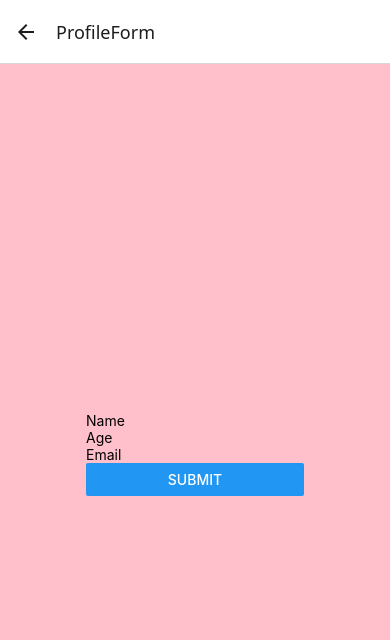
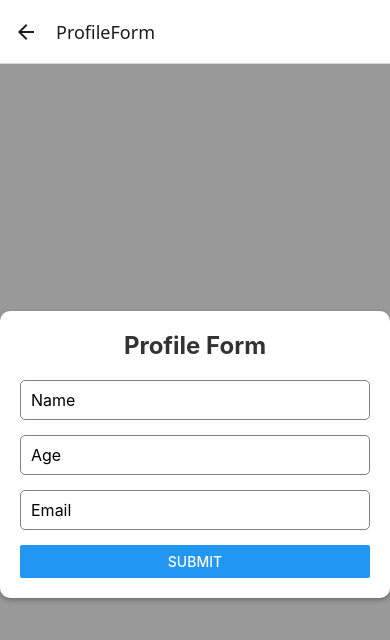
Before and after one commit to sanjeev-san/MyApp, a React Native app: screen /ProfileForm in a window 390 px wide. Shown: the top 640 px of the page. Built offline with nearby package versions, Linux system fonts and the light colour scheme.

Commit message:
changed styling

```diff
--- a/Home.js
+++ b/Home.js
@@ -5,20 +5,13 @@ import {SafeAreaView, View, Text, Button, StyleSheet} from 'react-native';
 export default function Home() {
   const navigation = useNavigation();
   return (
-    <SafeAreaView style={[styles.container, {backgroundColor: 'pink'}]}>
-      <View style={{backgroundColor: 'green', padding: 5}}>
-        <Text
-          style={{
-            marginVertical: 5,
-            backgroundColor: 'yellow',
-            textAlign: 'center',
-            fontSize: 20,
-          }}>
-          Welcome to the Home page
-        </Text>
+    <SafeAreaView style={styles.container}>
+      <View style={styles.headerContainer}>
+        <Text style={styles.headerText}>Welcome to the Home Page</Text>
+      </View>
+      <View style={styles.buttonContainer}>
         <Button
-          style={{flex: 1}}
-          title="Go to profile form page"
+          title="Go to Profile Form Page"
           onPress={() => {
             navigation.navigate('ProfileForm');
           }}
@@ -31,8 +24,25 @@ export default function Home() {
 const styles = StyleSheet.create({
   container: {
     flex: 1,
+    justifyContent: 'center',
+    paddingHorizontal: 20,
+    backgroundColor: 'pink',
+  },
+  headerContainer: {
+    marginBottom: 20,
+    padding: 15,
+    borderRadius: 20,
     alignItems: 'center',
-    justifyContent: 'center',
-    paddingHorizontal: 5,
+    backgroundColor: '#666',
+  },
+  headerText: {
+    fontSize: 22,
+    fontWeight: 'bold',
+    color: 'white',
+    textAlign: 'center',
+  },
+  buttonContainer: {
+    marginTop: 20,
+    paddingHorizontal: 10,
   },
 });
--- a/ProfileDisplay.js
+++ b/ProfileDisplay.js
@@ -5,24 +5,73 @@ import {SafeAreaView, View, Text, Button, StyleSheet} from 'react-native';
 export default function ProfileDisplay({route}) {
   const navigation = useNavigation();
   const {name, age, email} = route.params;
+
   return (
-    <SafeAreaView>
-      <View>
-        <Text>{name}</Text>
-        <Text>{age}</Text>
-        <Text>{email}</Text>
-        <Button title="Go back" onPress={() => navigation.goBack()}>
-          Go back
-        </Button>
-        <Button title="Go to Home" onPress={() => navigation.popTo('Home')}>
-          Go to Home
-        </Button>
+    <SafeAreaView style={styles.container}>
+      <View style={styles.card}>
+        <Text style={styles.label}>Name</Text>
+        <Text style={styles.value}>{name}</Text>
+      </View>
+      <View style={styles.card}>
+        <Text style={styles.label}>Age</Text>
+        <Text style={styles.value}>{age}</Text>
+      </View>
+      <View style={styles.card}>
+        <Text style={styles.label}>Email</Text>
+        <Text style={styles.value}>{email}</Text>
+      </View>
+      <View style={styles.buttonContainer}>
+        <Button title="Go back" onPress={() => navigation.goBack()} />
+      </View>
+      <View style={styles.buttonContainer}>
+        <Button
+          title="Go to Home"
+          onPress={() => navigation.navigate('Home')}
+        />
+      </View>
+      <View style={styles.buttonContainer}>
         <Button
           title="Go back to first screen"
-          onPress={() => navigation.popToTop()}>
-          Go back to first screen in stack
-        </Button>
+          onPress={() => navigation.popToTop()}
+        />
       </View>
     </SafeAreaView>
   );
 }
+
+const styles = StyleSheet.create({
+  container: {
+    flex: 1,
+    justifyContent: 'center',
+    alignItems: 'center',
+    padding: 20,
+    backgroundColor: '#333',
+  },
+  card: {
+    backgroundColor: 'white',
+    borderRadius: 10,
+    padding: 15,
+    marginVertical: 10,
+    width: '100%',
+    maxWidth: 300,
+    shadowColor: '#000',
+    shadowOffset: {width: 0, height: 2},
+    shadowOpacity: 0.1,
+    shadowRadius: 5,
+    elevation: 3, // Adds shadow for Android
+  },
+  label: {
+    fontSize: 16,
+    fontWeight: 'bold',
+    color: '#555',
+    marginBottom: 5,
+  },
+  value: {
+    fontSize: 18,
+    color: '#333',
+  },
+  buttonContainer: {
+    marginVertical: 10,
+    width: '80%',
+  },
+});
--- a/ProfileForm.js
+++ b/ProfileForm.js
@@ -7,6 +7,7 @@ import {
   Button,
   StyleSheet,
   TextInput,
+  Alert,
 } from 'react-native';
 
 export default function ProfileForm() {
@@ -14,51 +15,94 @@ export default function ProfileForm() {
   const [name, setName] = useState('');
   const [age, setAge] = useState('');
   const [email, setEmail] = useState('');
-
+  const handleOnSubmit = () => {
+    // console.log({name, age, email});
+    if (!name.trim()) {
+      Alert.alert('Validation Error', 'Name field cannot be empty.');
+      return;
+    }
+    if (!/^\d+$/.test(age)) {
+      Alert.alert('Validation Error', 'Age must contain only numeric values.');
+      return;
+    }
+    if (!email.includes('@')) {
+      Alert.alert('Validation Error', 'Email must contain an "@" symbol.');
+      return;
+    }
+    navigation.navigate('ProfileDisplay', {
+      name: name,
+      age: age,
+      email: email,
+    });
+    // setAge('');
+    // setEmail('');
+    // setName('');
+  };
   return (
-    <SafeAreaView style={[styles.container, {backgroundColor: 'pink'}]}>
-      <View>
+    <SafeAreaView style={styles.container}>
+      <View style={styles.formContainer}>
+        <Text style={styles.title}>Profile Form</Text>
         <TextInput
           placeholder="Name"
           textContentType="name"
           maxLength={16}
-          onChangeText={newText => {
-            setName(newText);
-          }}
+          value={name}
+          onChangeText={newText => setName(newText)}
+          style={styles.input}
         />
         <TextInput
           placeholder="Age"
           maxLength={3}
-          onChangeText={newText => {
-            setAge(newText);
-          }}
+          keyboardType="numeric"
+          value={age}
+          onChangeText={newText => setAge(newText)}
+          style={styles.input}
         />
         <TextInput
           placeholder="Email"
-          maxLength={16}
-          onChangeText={newText => {
-            setEmail(newText);
-          }}
+          maxLength={30}
+          keyboardType="email-address"
+          value={email}
+          onChangeText={newText => setEmail(newText)}
+          style={styles.input}
         />
-        <Button
-          title="Submit"
-          onPress={() => {
-            console.log({name, age, email});
-            navigation.navigate('ProfileDisplay', {
-              name: name,
-              age: age,
-              email: email,
-            });
-          }}></Button>
+        <Button title="Submit" onPress={handleOnSubmit} />
       </View>
     </SafeAreaView>
   );
 }
+
 const styles = StyleSheet.create({
   container: {
     flex: 1,
-    alignItems: 'center',
     justifyContent: 'center',
-    paddingHorizontal: 5,
+    backgroundColor: '#999',
+    paddingHorizontal: 20,
+  },
+  formContainer: {
+    backgroundColor: 'white',
+    borderRadius: 10,
+    padding: 20,
+    shadowColor: '#000',
+    shadowOffset: {width: 0, height: 2},
+    shadowOpacity: 0.3,
+    shadowRadius: 5,
+    elevation: 5,
+  },
+  title: {
+    fontSize: 24,
+    fontWeight: 'bold',
+    textAlign: 'center',
+    marginBottom: 20,
+    color: '#333',
+  },
+  input: {
+    height: 40,
+    borderColor: 'gray',
+    borderWidth: 1,
+    marginBottom: 15,
+    paddingHorizontal: 10,
+    borderRadius: 5,
+    fontSize: 16,
   },
 });
```
